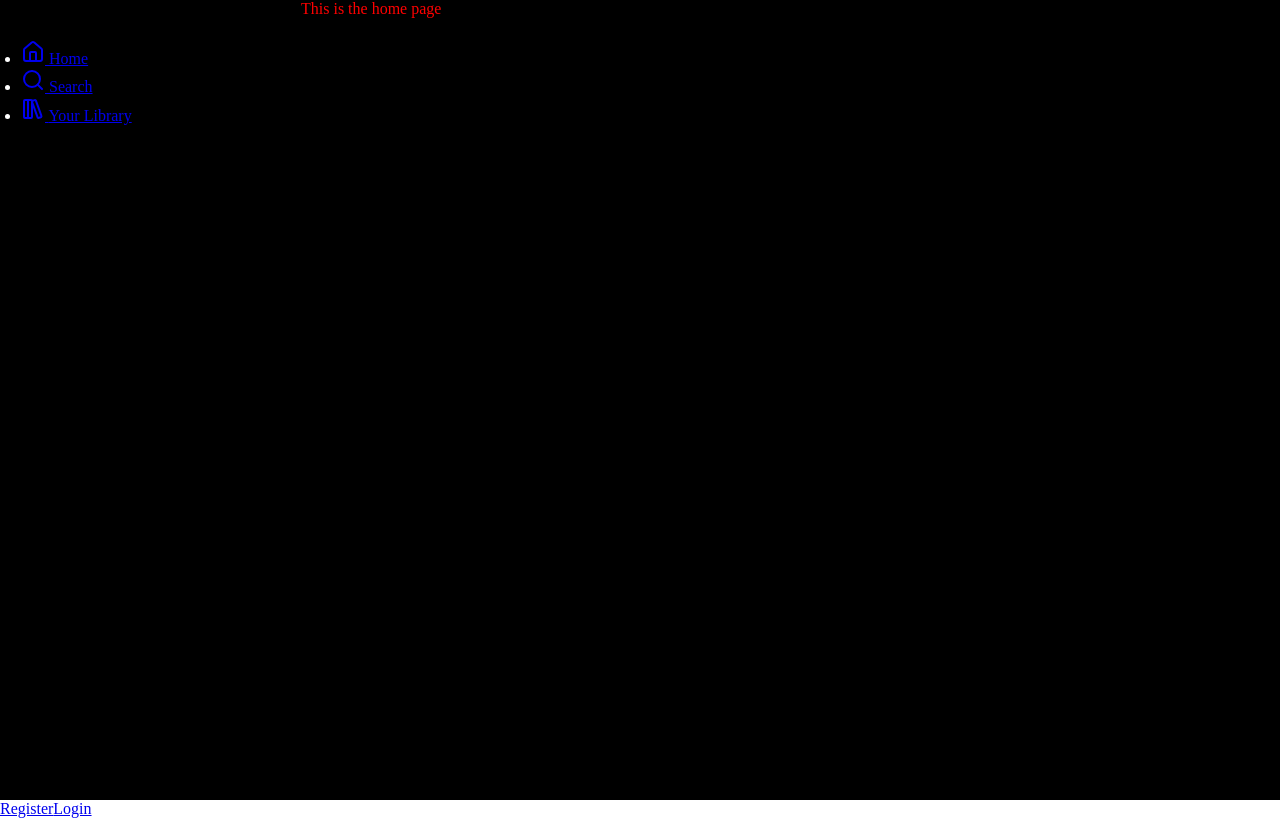
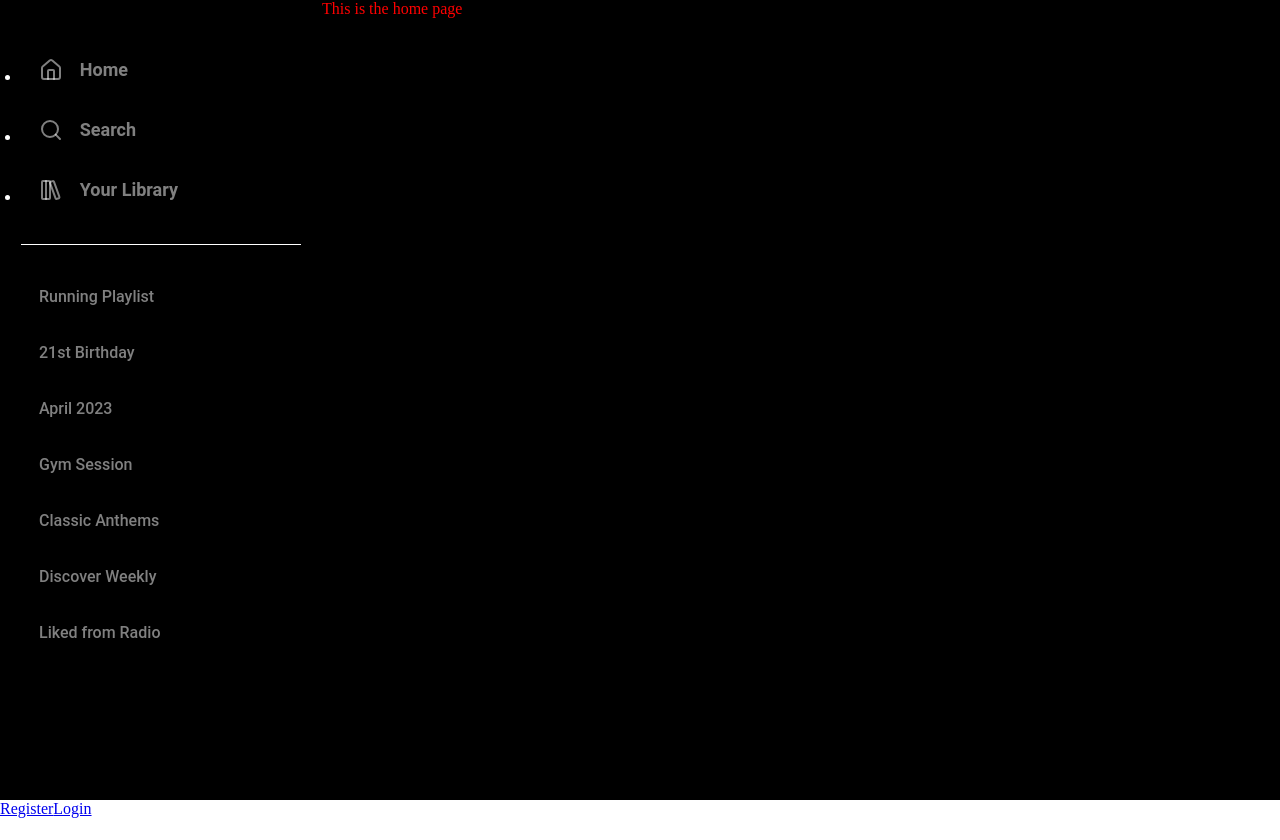
Before and after one commit to BolanleMary/spotify-clone, a React (Vite) app: page / in a window 1280 px wide. Built offline with nearby package versions, Linux system fonts and the light colour scheme.

Commit message:
render the  list in the left side bar

```diff
--- a/src/App.jsx
+++ b/src/App.jsx
@@ -2,7 +2,7 @@ import {Routes, Route} from "react-router"
 import HomePage from "./pages/home"
 import LoginPage from "./pages/login"
 import RegisterPage from "./pages/register"
-
+import Counter from "./components/counter"
 
 function App() {
 
@@ -10,6 +10,7 @@ function App() {
   return (
     <>
     <Routes>
+      <Route path="/" element={ <HomePage/>}/>
       <Route path="/" element={ <HomePage/>}/>
       <Route path ="/login" element={< LoginPage/>}/>
       <Route path="/register" element={<RegisterPage/>}/>
--- /dev/null
+++ b/src/components/counter/index.jsx
@@ -0,0 +1,11 @@
+
+const Counter = () =>{
+
+    let counter =0
+    return(
+<div className ={StyleSheet.wrapper} >
+<div className={StyleSheet.counterDisplay}>Counter {counter}</div>
+<button></button>
+</div >
+    )
+}
--- a/src/components/sidebar/index.jsx
+++ b/src/components/sidebar/index.jsx
@@ -21,7 +21,7 @@ const navigationLinks =[
     },
 ];
 
-const musicCateogory =[
+const musicCategory =[
     "Running Playlist",
     "21st Birthday",
     "April 2023",
@@ -60,9 +60,15 @@ const Sidebar = () => {
         <LibraryBig/><span>Your Library</span></NavLink>
     </li> */}
     </ul>
+    <ul className={styles.categoryList}>
+        {
+musicCategory?.map((category) =>{
+    return <li key={category} className={(styles.categoryListItem)}>{category}</li>
+})}
+    </ul>
 </div>
 
-    )
+    );
 }
 
 export default Sidebar;
--- a/src/components/sidebar/sidebar.module.css
+++ b/src/components/sidebar/sidebar.module.css
@@ -5,10 +5,37 @@
     padding-top: 40px;
     padding-left: 21px;
 color:white;
+padding-right: 21px;
 
 }
 
-.navlist{
+.navList{
     display: flex;
     flex-direction: column;
 }
+
+.navListItem > .navItems, .categoryListItem{
+    display: flex;
+    align-items:center;
+    padding: 18px;
+    gap: 16.75px;
+    text-decoration: none;
+    color: rgba(255, 255, 255, 0.5);
+    cursor: pointer;
+    font-size: 18px;
+    line-height: 24px;
+    font-weight: bold;
+    font-family: roboto;
+}
+
+.categoryList{
+    padding-top:24px;
+    margin-top: 24px;
+    border-top: 1px solid white;
+}
+
+.categoryList > .categoryListItem{
+    font-weight: 500;
+    font-size: 16px;
+    line-height: 20px;
+}
```
Also changed, not shown: src/components/counter/counter.module.css (added, +17 -0 lines).
